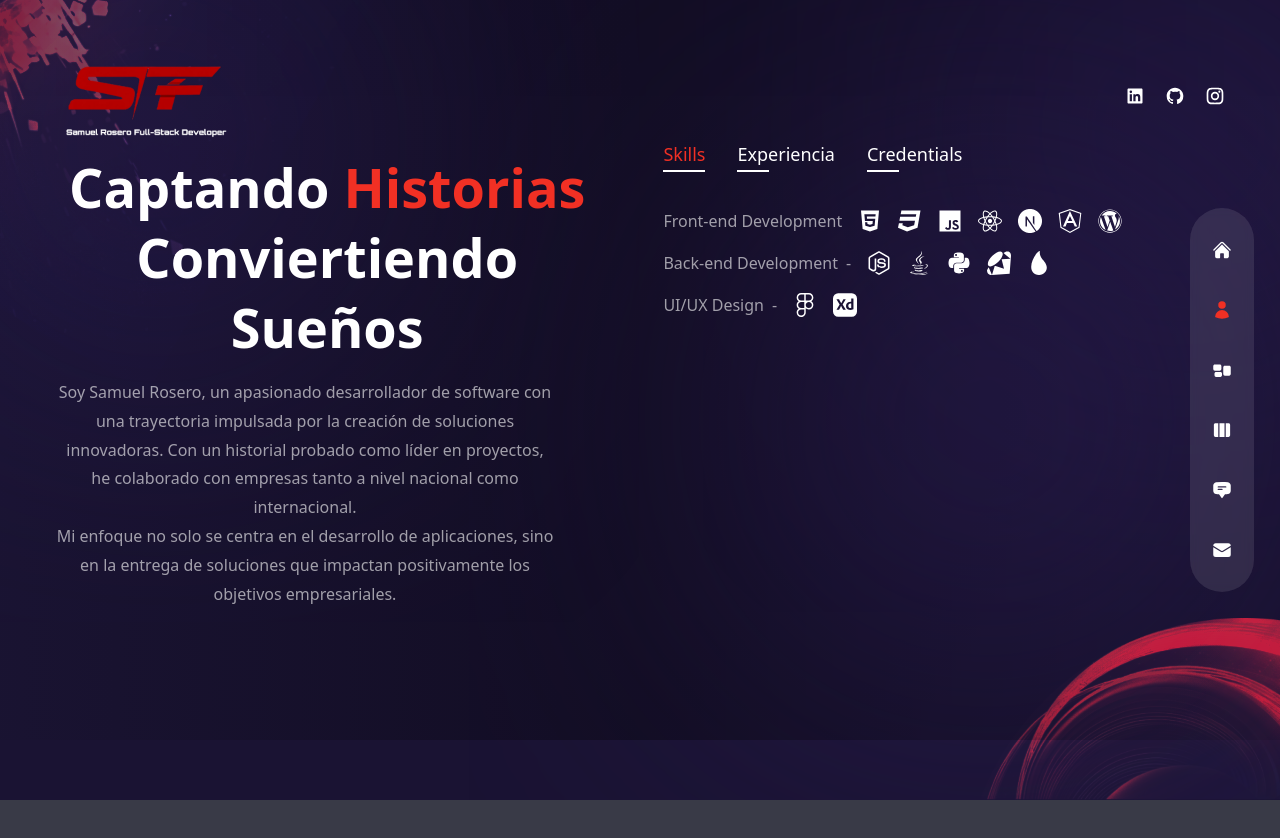
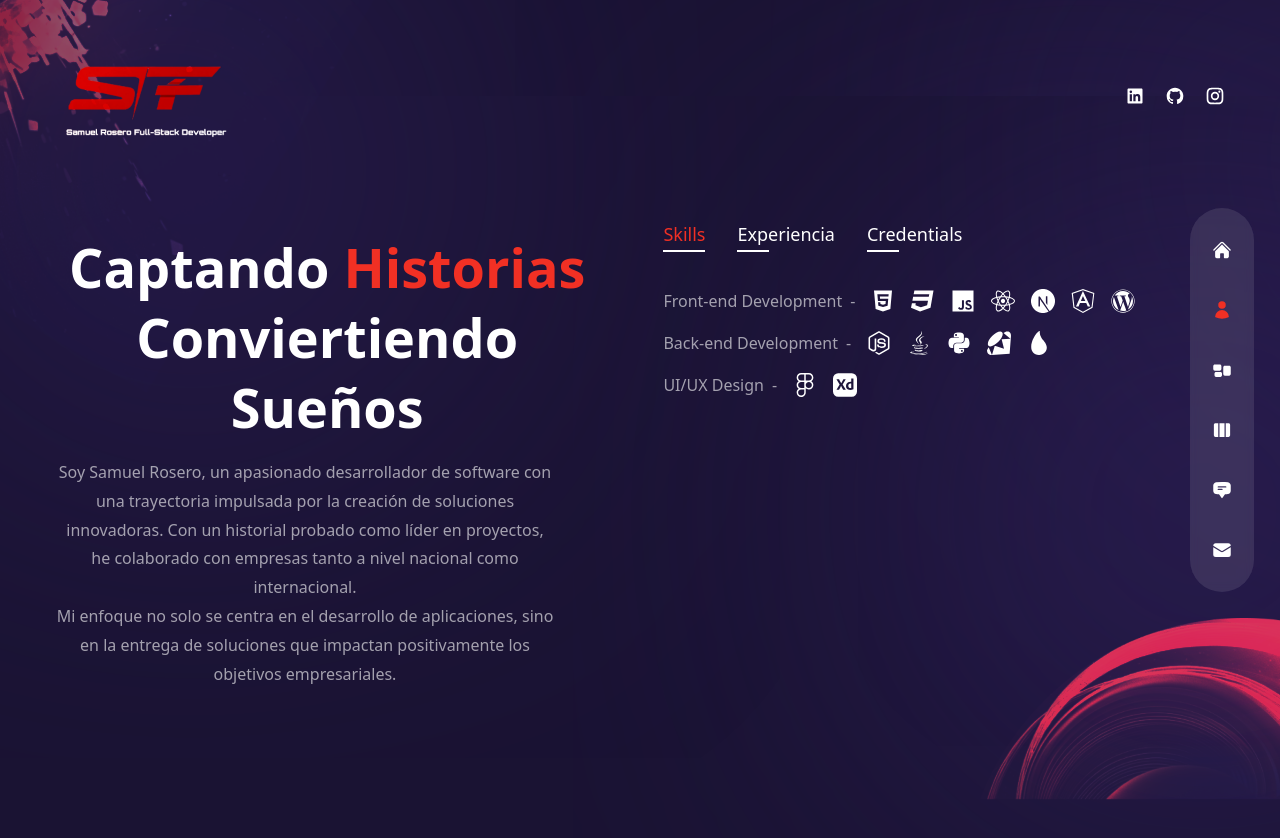
Before and after one commit to samu975/Portafolio-v2, a Next.js app: page /about in a window 1280 px wide. Shown: the top 838 px of the page. Before the commit the page ends 800 px from the top, so only its background shows below. Built offline with nearby package versions, Linux system fonts and the light colour scheme.

Commit message:
fixed the header

```diff
--- a/components/Circles.js
+++ b/components/Circles.js
@@ -2,7 +2,7 @@ import Image from "next/image";
 
 const Circles = () => {
   return (
-    <div className="xl:w-[300px] absolute right-0 bottom-0 mix-blend-color-dodge animate-pulse duration-75 z-10 overflow-hidden">
+    <div className="xl:w-[300px] absolute right-0 bottom-0 mix-blend-color-dodge animate-pulse duration-75 z-0 overflow-hidden">
       <Image
         src={"/circles.png"}
         width={260}
--- a/components/Header.js
+++ b/components/Header.js
@@ -2,8 +2,11 @@ import Image from "next/image";
 import Link from "next/link";
 import Socials from "../components/Socials";
 import { useEffect, useState } from "react";
+import { useRouter } from "next/router";
 
 const Header = () => {
+  const router = useRouter();
+  const pathName = router.pathname;
   const [hydrated, sethydrated] = useState(true);
 
   useEffect(() => {
@@ -14,7 +17,13 @@ const Header = () => {
     return null;
   }
   return (
-    <header className="relative z-30 w-full flex items-center px-16 xl:px-0 xl:h-[90px] bg-gradient-to-r from-primary/10 via-black/30 to-black/10 pb-10 xl:0 xl:pt-24 xl:pb-0">
+    <header
+      className={`relative z-10 w-full flex items-center px-16 xl:px-0 xl:h-[90px] bg-gradient-to-r pb-10 xl:pt-24 xl:pb-0 ${
+        pathName === "/"
+          ? "bg-gradient-to-r from-primary/10 via-black/30 to-black/10"
+          : "bg-site xl:mb-20 xl:pt-0"
+      }`}
+    >
       <div className="container mx-auto">
         <div className="flex flex-col md:flex-row justify-between items-center -mt-6 gap-y-0.5 md:-mt-0">
           {/* {"logo"} */}
--- a/components/Layout.js
+++ b/components/Layout.js
@@ -1,6 +1,5 @@
 // fonts settings
 import { Sora } from "@next/font/google";
-import { useState, useEffect } from "react";
 
 const sora = Sora({
   subsets: ["latin"],
@@ -14,15 +13,6 @@ import Header from "../components/Header";
 import TopLeftImage from "../components/TopLeftImg";
 
 const Layout = ({ children }) => {
-  const [hydrated, sethydrated] = useState(true);
-
-  useEffect(() => {
-    sethydrated(true);
-  }, []);
-
-  if (!hydrated) {
-    return null;
-  }
   return (
     <div
       className={`bg-site text-white bg-cover bg-no-repeat ${sora.variable}`}
--- a/components/Transition.js
+++ b/components/Transition.js
@@ -18,7 +18,7 @@ const Transition = () => {
   return (
     <>
       <motion.div
-        className="fixed top-0 bottom-0 right-full w-screen h-screen z-30 bg-[#2e2257]"
+        className="fixed top-0 bottom-0 right-full w-screen h-screen z-40 bg-[#2e2257]"
         variants={transitionVariants}
         initial="initial"
         animate="animate"
@@ -26,7 +26,7 @@ const Transition = () => {
         transition={{ delay: 0.2, duration: 0.5, ease: "easeInOut" }}
       ></motion.div>
       <motion.div
-        className="fixed top-0 bottom-0 right-full w-screen h-screen z-20 bg-[#3b2d71]"
+        className="fixed top-0 bottom-0 right-full w-screen h-screen z-40 bg-[#3b2d71]"
         variants={transitionVariants}
         initial="initial"
         animate="animate"
@@ -34,7 +34,7 @@ const Transition = () => {
         transition={{ delay: 0.4, duration: 0.5, ease: "easeInOut" }}
       ></motion.div>
       <motion.div
-        className="fixed top-0 bottom-0 right-full w-screen h-screen z-10 bg-[#4b3792]"
+        className="fixed top-0 bottom-0 right-full w-screen h-screen z-40 bg-[#4b3792]"
         variants={transitionVariants}
         initial="initial"
         animate="animate"
--- a/pages/about/index.js
+++ b/pages/about/index.js
@@ -80,7 +80,8 @@ export const aboutData = [
     info: [
       {
         title:
-          "Tecnólogo en Desarrollo de software - Universidad Digital de Antioquia - 2022",
+          "Tecnólogo en Desarrollo de software - Universidad Digital de Antioquia",
+        stage: "2022",
       },
       {
         title: "Énfasis en React + Next.js - Enyoy",
@@ -117,9 +118,8 @@ const About = () => {
   if (!hydrated) {
     return null;
   }
-  console.log(index);
   return (
-    <div className=" py-1 text-center xl:tex-left bg-gradient-to-r from-primary/10 via-black/30 to-black/10 pb-10 xl:0 overflow-x-hidden">
+    <div className=" py-1 text-center xl:tex-left pb-10 xl:m-t-10 overflow-x-hidden min-h-[100vh]">
       <Circles />
       <motion.div
         variants={fadeIn("right", 0.2)}
@@ -186,10 +186,7 @@ const About = () => {
                   className="flex-1 flex flex-col md:flex-row max-w-max gap-x-2 items-center text-white/60 md:text-start"
                 >
                   <div className="font-light mb-2 md:mb-0">{item.title}</div>
-                  <div
-                    key={"-" + i}
-                    className={`hidden ${i === 0 ? "md:hidden" : "md:flex"}`}
-                  >
+                  <div key={"-" + i} className="md:flex hidden">
                     -
                   </div>
                   <div>{item.stage}</div>
--- a/styles/globals.css
+++ b/styles/globals.css
@@ -20,10 +20,10 @@
 
 @layer base {
   body {
-    @apply bg-secondary overflow-x-hidden xl:overflow-hidden leading-relaxed;
+    @apply bg-gradient-to-r from-primary/10 via-black/30 to-black/10 overflow-x-hidden xl:overflow-hidden leading-relaxed;
   }
   .page {
-    @apply w-full h-screen overflow-x-hidden xl:overflow-hidden;
+    @apply bg-gradient-to-r from-primary/10 via-black/30 to-black/10 w-full h-screen overflow-x-hidden xl:overflow-hidden;
   }
   .h1 {
     @apply text-[35px] leading-tight md:text-[60px] md:leading-[1.3] mb-8 font-semibold;
```
